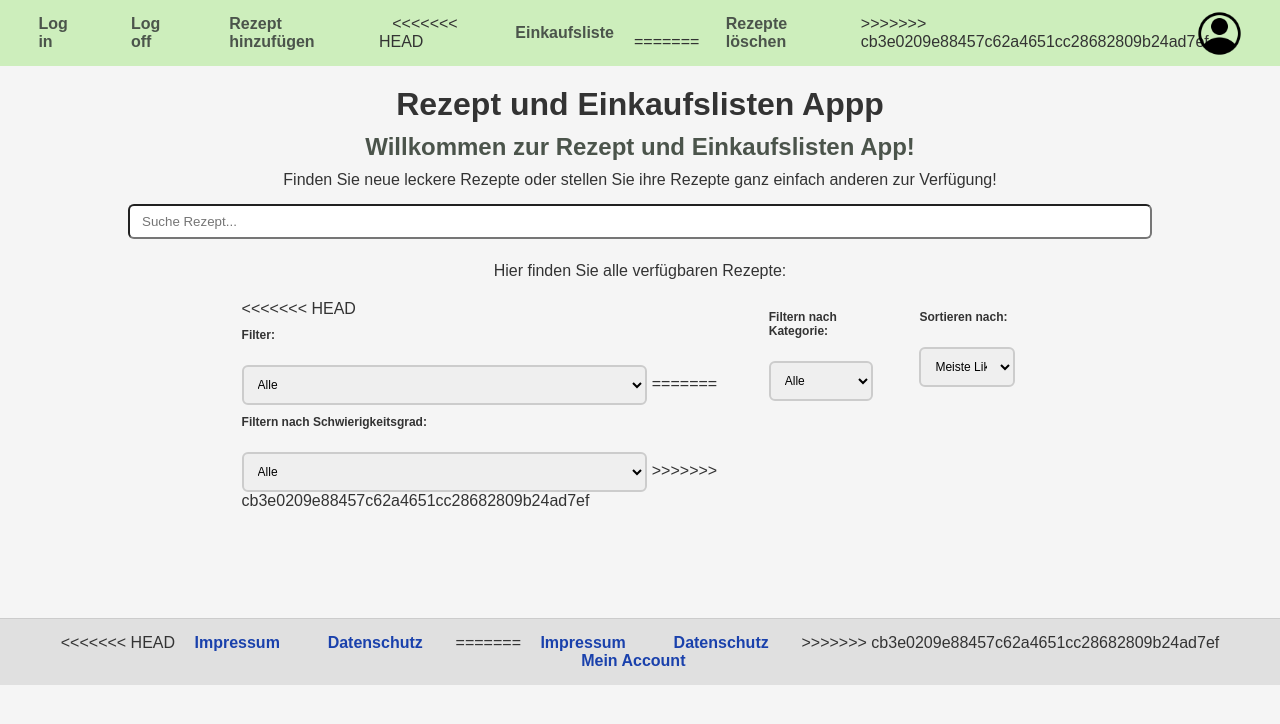
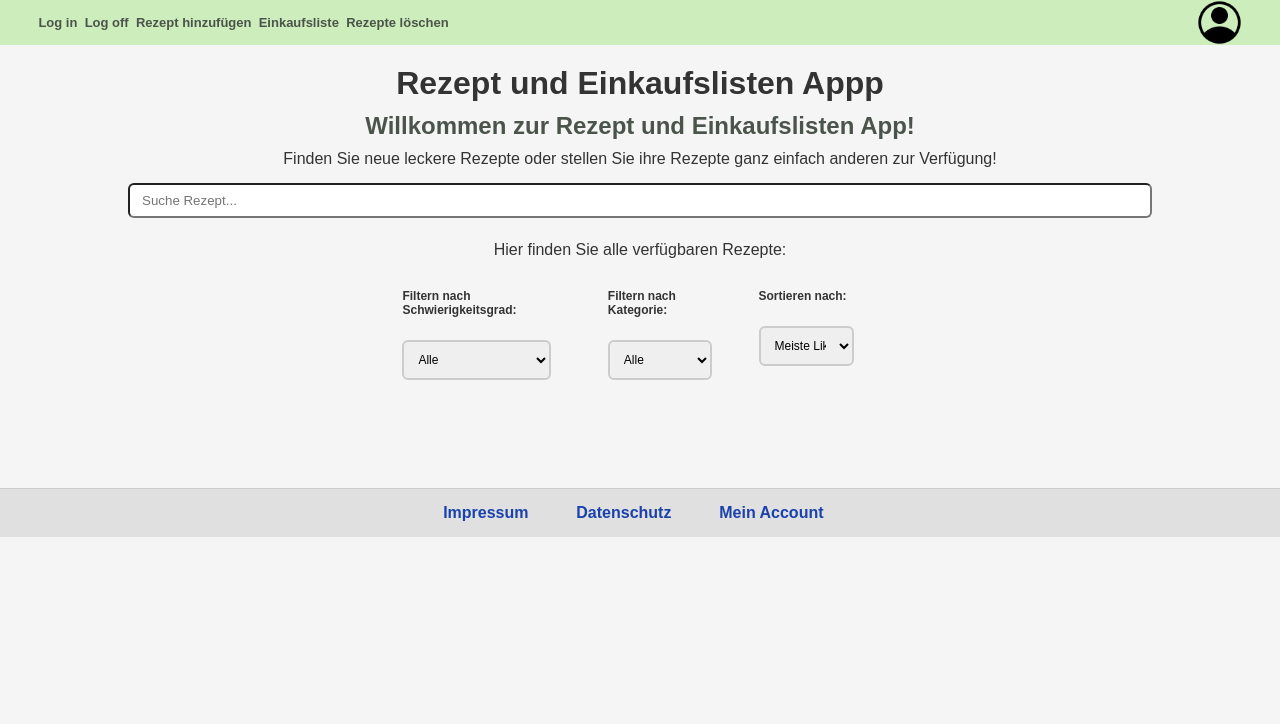
Before and after one commit to Fabske1893/Web-Programmierung, a PHP site: page /Homepage.html in a window 1280 px wide. Shown: the top 724 px of the page. Run offline with PHP 8.4, Linux system fonts and the light colour scheme.

Commit message:
Anpassung vom merge

```diff
--- a/Homepage.html
+++ b/Homepage.html
@@ -14,11 +14,8 @@
         <a href="login/Login.html">Log in</a> &nbsp;&nbsp;
         <a href="login/Logoff.html">Log off</a> &nbsp;&nbsp;
         <a href="recipes/CreateRecipe.html">Rezept hinzufügen</a> &nbsp;&nbsp;
-<<<<<<< HEAD
         <a href="ShoppingList.html">Einkaufsliste</a> &nbsp;&nbsp;
-=======
-        <a href="admin/adminUI.html">Rezepte löschen</a>
->>>>>>> cb3e0209e88457c62a4651cc28682809b24ad7ef
+        <a href="admin/adminUI.html">Rezepte löschen</a> &nbsp;&nbsp;
         <img src="images/account.png" alt="Logo" class="logo" onclick="goToAccount()">
     </nav>
 
@@ -36,12 +33,6 @@
  <div id="filterSortContainer">
 
         <div>
-<<<<<<< HEAD
-        <label for="filter">Filter:</label> <br>
-        <select name="filter" id="filter">
-        <option value="all">Alle</option>
-        <option value="leicht">Einfach</option> <option value="mittel">Mittel</option> <option value="schwer">Schwer</option>   </select>
-=======
         <label for="filter">Filtern nach Schwierigkeitsgrad:</label> <br>
         <select name="filter" id="filter" onchange="filterRecipes()">
             <option value="all">Alle</option>
@@ -49,7 +40,6 @@
             <option value="medium">Mittel</option>
             <option value="hard">Schwer</option>
         </select>
->>>>>>> cb3e0209e88457c62a4651cc28682809b24ad7ef
         </div>
 
         <div>
@@ -67,16 +57,10 @@
 
         <label for="sort">Sortieren nach:</label> <br>
         <select name="sort" id="sort">
-<<<<<<< HEAD
-            <option value="likes">Meiste Likes</option>
-            <option value="alphabet">A-Z</option>
-            <option value="date">neuste Zuerst</option>
-=======
             <!--zu onchange wechseln, un dann je nach übergebenm value die funktionen aufrufen-->
             <option value="likes" onclick="sortByLikes()">Meiste Likes</option>
             <option value="alphabet" onclick="sortByAlphabet()">A-Z</option>
             <option value="date" onclick="sortByDate()">Neuste zuerst</option>
->>>>>>> cb3e0209e88457c62a4651cc28682809b24ad7ef
         </select>
         </div>
     </div>
@@ -158,13 +142,8 @@
 <footer>
 <nav>
 
-<<<<<<< HEAD
-        <a href="legal/Impressum.html">Impressum</a> &nbsp;&nbsp;
-        <a href="legal/Datenschutz.html">Datenschutz</a> &nbsp;&nbsp;
-=======
         <a href="./legal/Impressum.html">Impressum</a> &nbsp;&nbsp;
         <a href="./legal/Datenschutz.html">Datenschutz</a> &nbsp;&nbsp;
->>>>>>> cb3e0209e88457c62a4651cc28682809b24ad7ef
         <a href="login/Account.html">Mein Account</a> &nbsp;&nbsp;
 
 
--- a/css/style.css
+++ b/css/style.css
@@ -25,13 +25,14 @@
     width: 100%;
     border-radius: 0;
     position: relative;
+
 }
 
 /* Navigation */
 header nav {
     display: flex;
     align-items: center;
-    gap: 20px;
+    font-size: small;
 }
 
 header nav a {
@@ -119,6 +120,11 @@
     padding: 8px 12px;
 
 
+}
+
+input{
+    box-sizing: border-box;
+    border-radius: 6px;
 }
 
 
```
